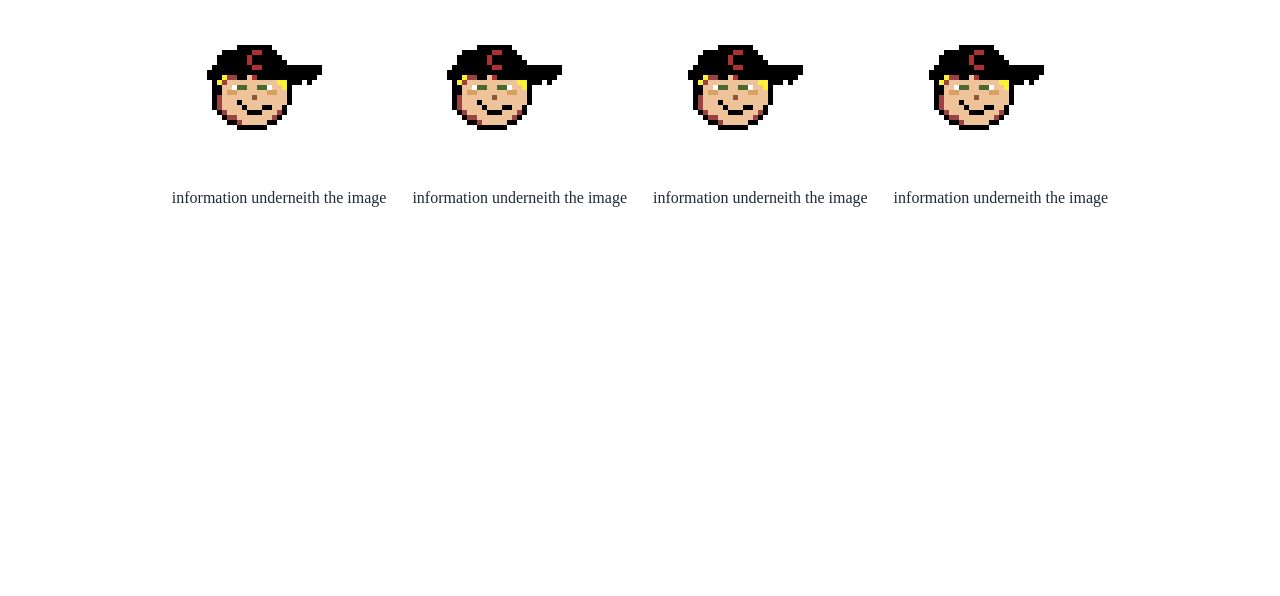
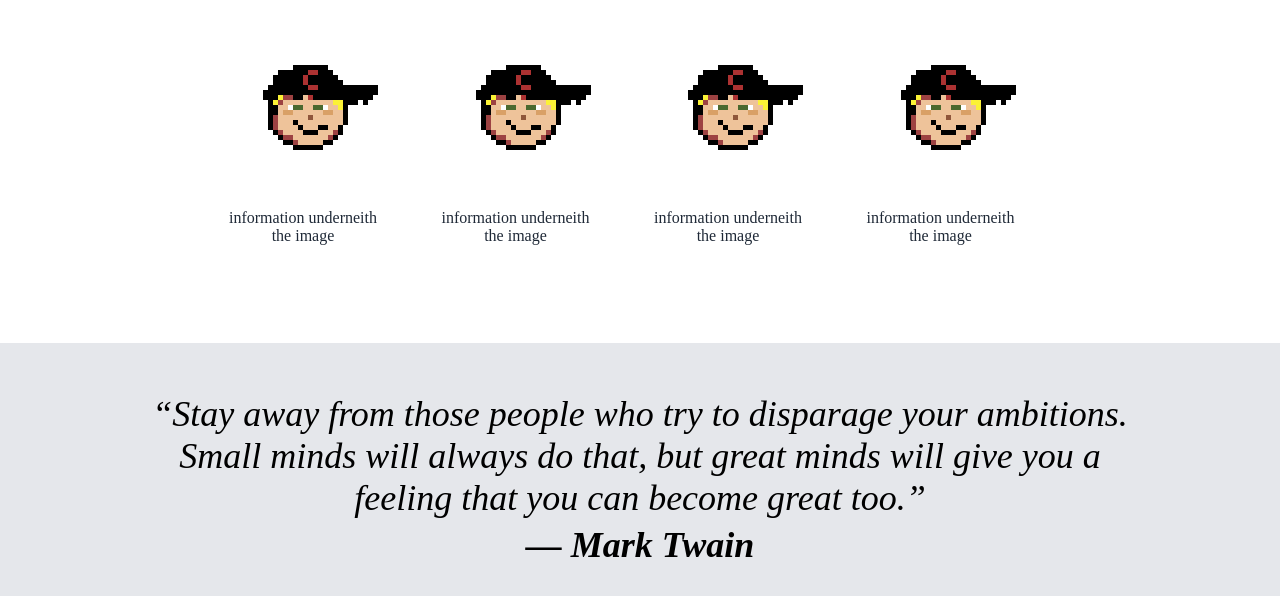
Before and after one commit to m00se01/Landing-Page, a plain HTML site: page Landing Page/index.html in a window 1280 px wide. Shown: the part 566-1162 px from the top of the page. Before the commit the page ends 801 px from the top, so only its background shows below. Drawn offline with Linux system fonts and the light colour scheme.

Commit message:
Section 2 and 3 done

```diff
--- a/Landing Page/index.html
+++ b/Landing Page/index.html
@@ -60,6 +60,14 @@
 
     </section>
 
+    <section class="quote">
+        <p>
+            “Stay away from those people who try to disparage your ambitions. Small minds will always do that,
+             but great minds will give you a feeling that you can become great too.” <span class="quote-author"> — Mark Twain</span>
+        </p>
+
+
+    </section>
 
 
 </body>
--- a/Landing Page/styles.css
+++ b/Landing Page/styles.css
@@ -43,9 +43,8 @@ h1{
     color:#F9FAF8;
   }
 
-    /**
-    Hero Section
-    **/
+    /* Section 1: Hero Section */
+
 .hero{
     display: flex;
     margin-top:90px;
@@ -84,12 +83,11 @@ h1{
     height:300px;
 }
 
-    /** Section 2
-        Card info
-    **/
+    /* Section 2: Card info */
 
 .web-info{
     color:#1F2937;
+    padding:20px 150px;
     padding-top:20px;
 }
 
@@ -105,8 +103,39 @@ h1{
     align-items: center;
     gap:10px;
     padding:20px;
+    margin: 20px 50px 50px 50px;
 }
 
 .card{
+    width:200px;
+    height:200px;
     margin:8px;
 }
+
+.card p{
+    max-width: 150px;
+    text-align: center;
+}
+
+/* Section 3: Quote */
+
+
+.quote{
+    font-size: 36px;
+    background-color:#E5E7EB ;
+    padding:50px 150px;
+    display: inline-block;
+}
+
+.quote p{
+  font-style: italic;
+  text-align: center;
+}
+
+.quote-author{
+    display: block;
+    padding-top:5px;
+    font-size:36px;
+    font-weight: bold;
+    text-align: center;
+}
```
